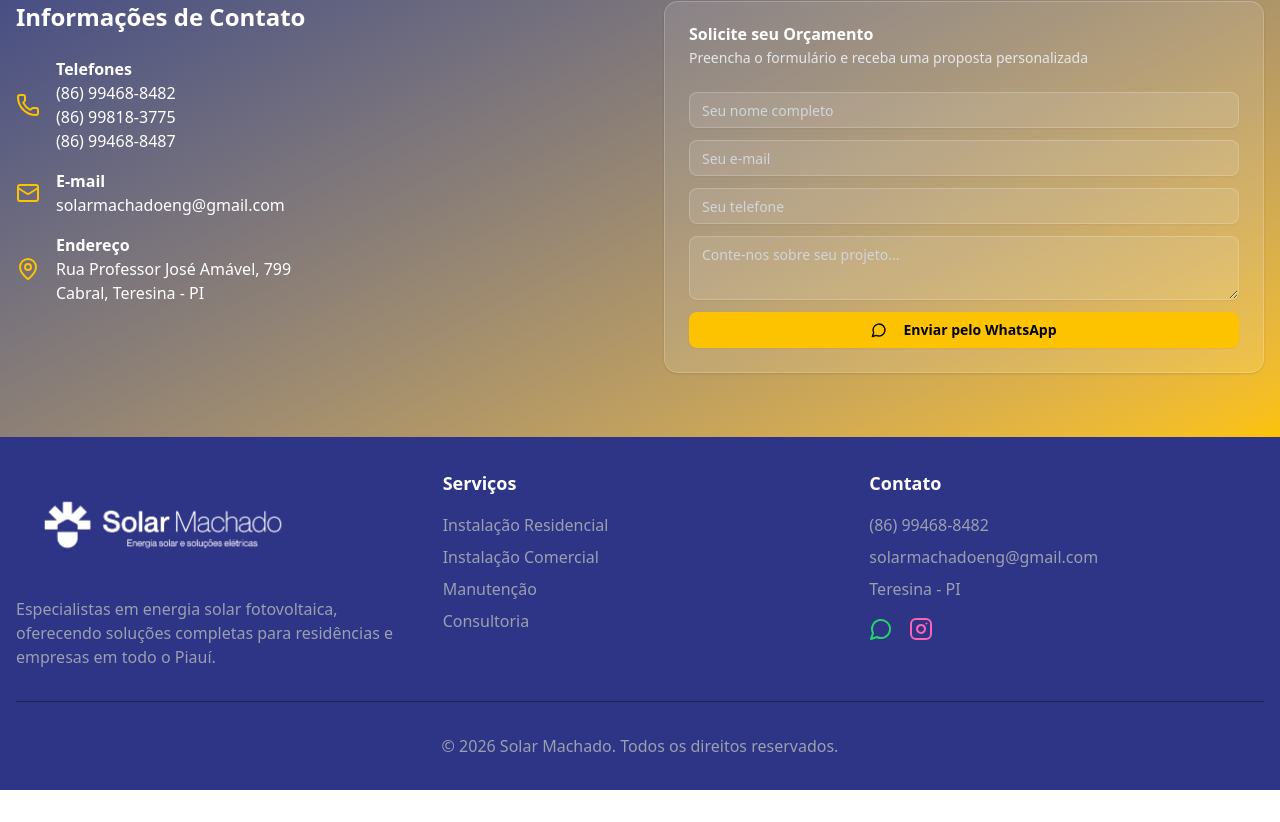
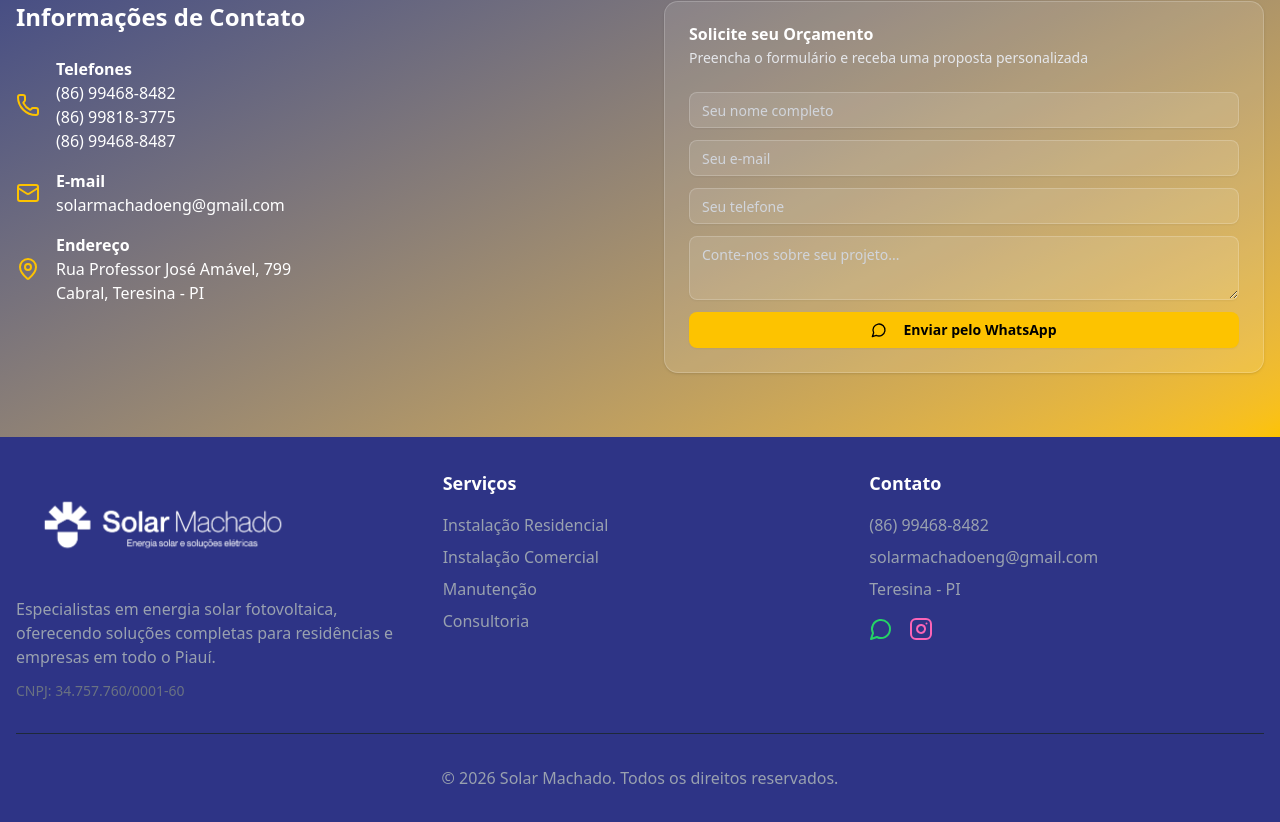
Before and after one commit to icaromachado-cyber/solar-machado-site, a React (Vite) app: page / in a window 1280 px wide. Shown: the part 5122-5944 px from the top of the page. Before the commit the page ends 5912 px from the top, so only its background shows below. Built offline with nearby package versions, Linux system fonts and the light colour scheme.

Commit message:
feat: adiciona CNPJ no footer

```diff
--- a/src/App.jsx
+++ b/src/App.jsx
@@ -535,6 +535,7 @@ function App() {
             <div>
               <img src={logoImg} alt="Solar Machado" className="h-28 w-auto mb-4 brightness-0 invert" />
               <p className="text-gray-400">Especialistas em energia solar fotovoltaica, oferecendo soluções completas para residências e empresas em todo o Piauí.</p>
+              <p className="text-gray-500 text-sm mt-3">CNPJ: 34.757.760/0001-60</p>
             </div>
             <div>
               <h4 className="text-lg font-semibold mb-4">Serviços</h4>
```
